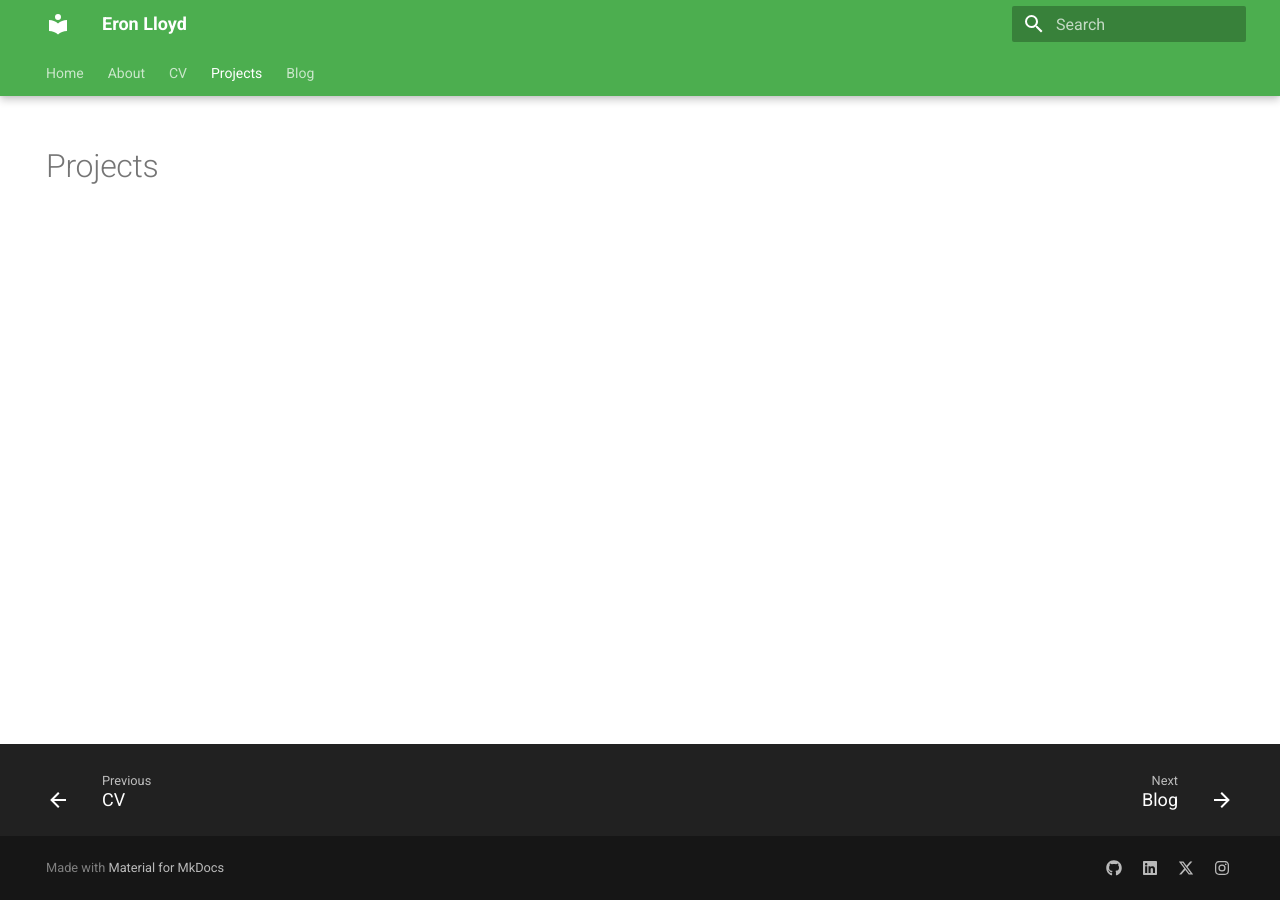
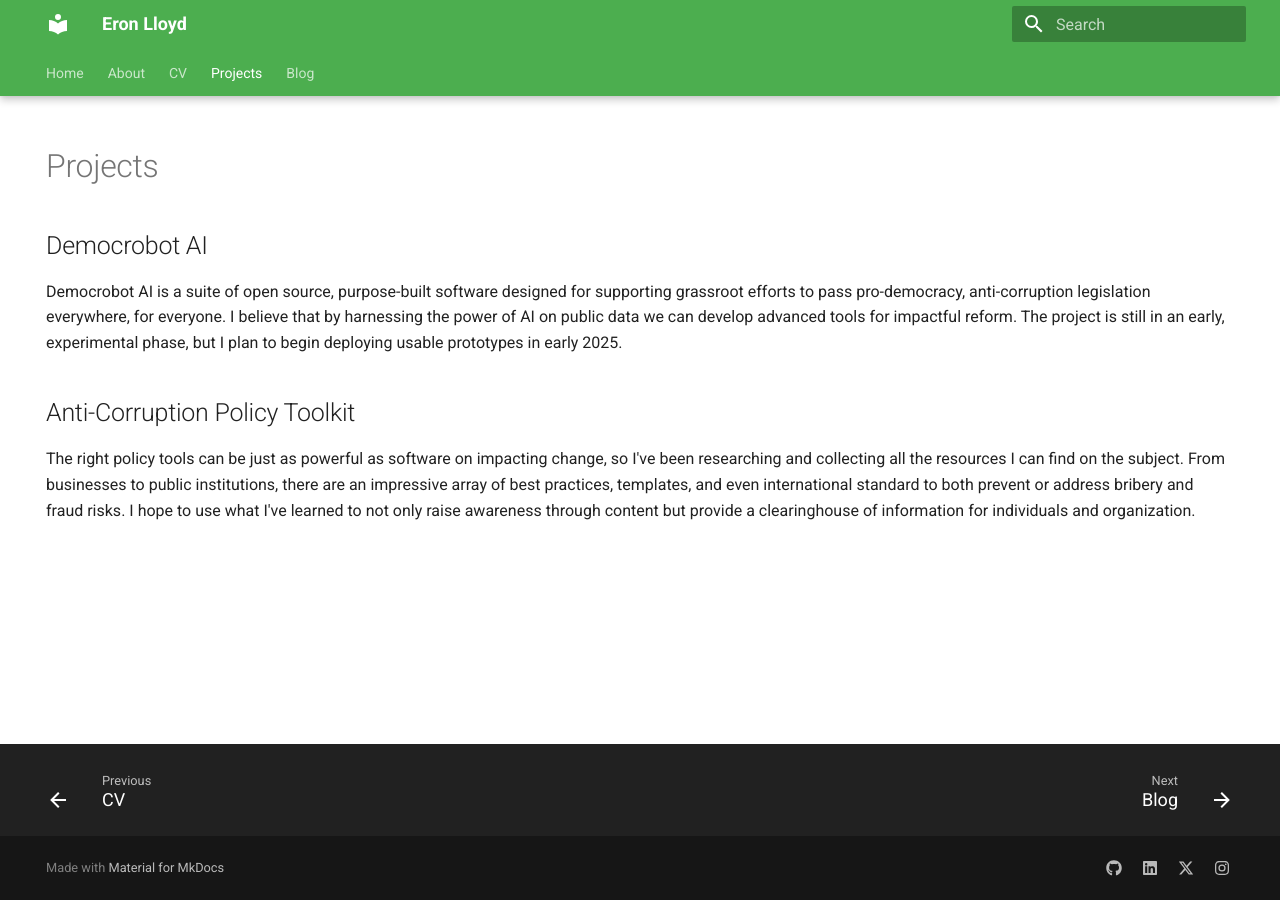
Before and after one commit to eronlloyd/eronlloyd.github.io, an MkDocs documentation site: the page built from docs/projects.md, in a window 1280 px wide. Built offline with MkDocs 1.6.1 and Material for MkDocs 9.7.7, drawn with Linux system fonts in a browser that asks for light colours.

Commit message:
Beginning projects page

```diff
--- a/docs/projects.md
+++ b/docs/projects.md
@@ -4,3 +4,19 @@ hide:
 ---
 
 # Projects
+
+## Democrobot AI
+
+Democrobot AI is a suite of open source, purpose-built software designed for supporting grassroot
+efforts to pass pro-democracy, anti-corruption legislation everywhere, for everyone. I believe that
+by harnessing the power of AI on public data we can develop advanced tools for impactful reform.
+The project is still in an early, experimental phase, but I plan to begin deploying usable prototypes
+in early 2025.
+
+## Anti-Corruption Policy Toolkit
+
+The right policy tools can be just as powerful as software on impacting change, so I've been researching
+and collecting all the resources I can find on the subject. From businesses to public institutions,
+there are an impressive array of best practices, templates, and even international standard to both
+prevent or address bribery and fraud risks. I hope to use what I've learned to not only raise awareness
+through content but provide a clearinghouse of information for individuals and organization.
```
Also changed, not shown: docs/cv.md (+8 -1 lines).
